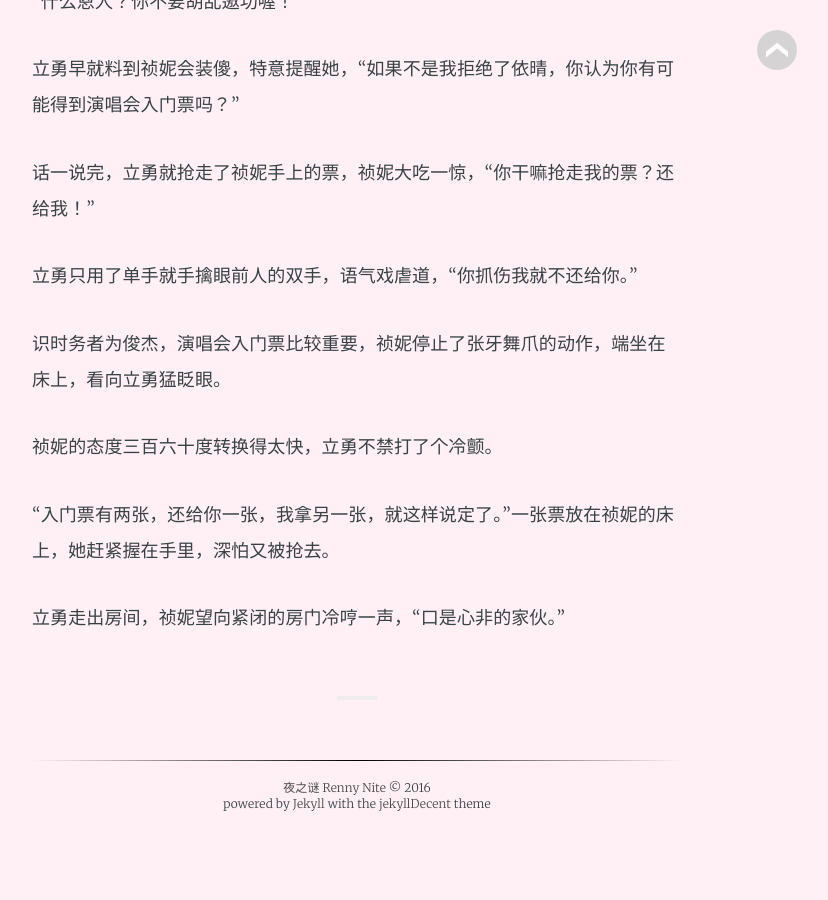
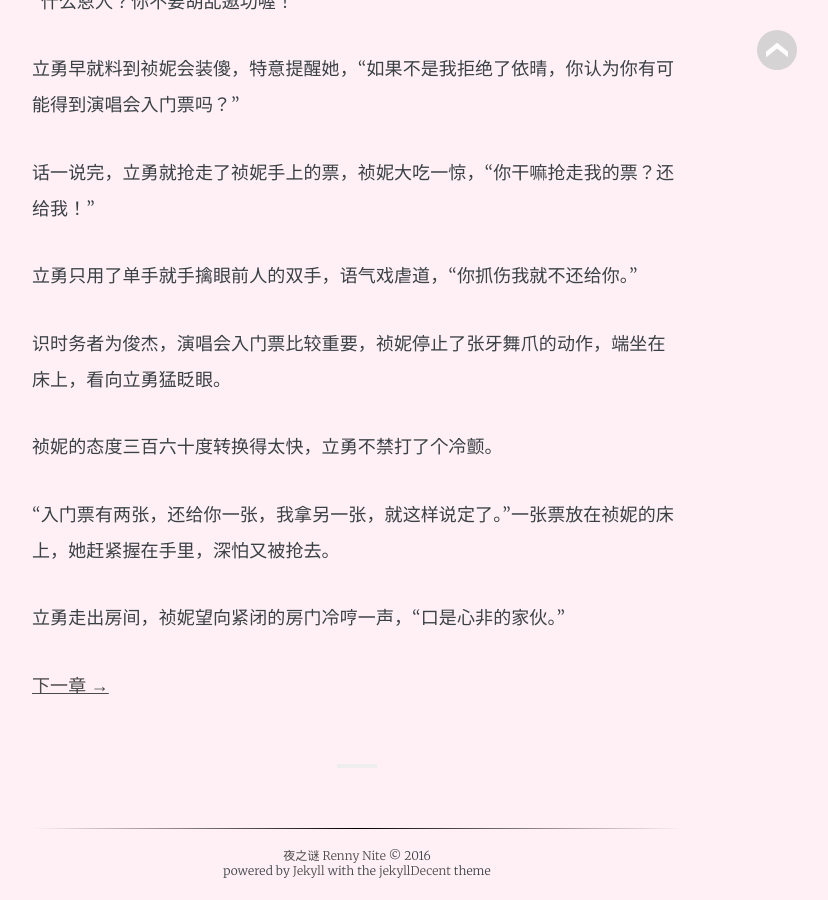
Before and after one commit to RennyNite0924/RennyNite0924.github.io, a Jekyll site: the page built from _posts/2014-05-12-the-sins-of-love-08.md, in a window 1280 px wide and 900 px high, scrolled down 1479 px. Shown: the whole window, without its empty margins (283-1111 px from the left). Built offline with Jekyll 4.4.1, drawn with Linux system fonts in a browser that asks for light colours; nearby versions of some CDN libraries; some web fonts are replaced; before the commit the page ends 2312 px from its top, so only the background shows below that.

Commit message:
Creating link to next chapter (08 to 09)

```diff
--- a/_posts/2014-05-12-the-sins-of-love-08.md
+++ b/_posts/2014-05-12-the-sins-of-love-08.md
@@ -39,3 +39,5 @@
 “入门票有两张，还给你一张，我拿另一张，就这样说定了。”一张票放在祯妮的床上，她赶紧握在手里，深怕又被抢去。
 
 立勇走出房间，祯妮望向紧闭的房门冷哼一声，“口是心非的家伙。”
+
+[下一章 →](/novels/2014/05/13/the-sins-of-love-09.html)
```
